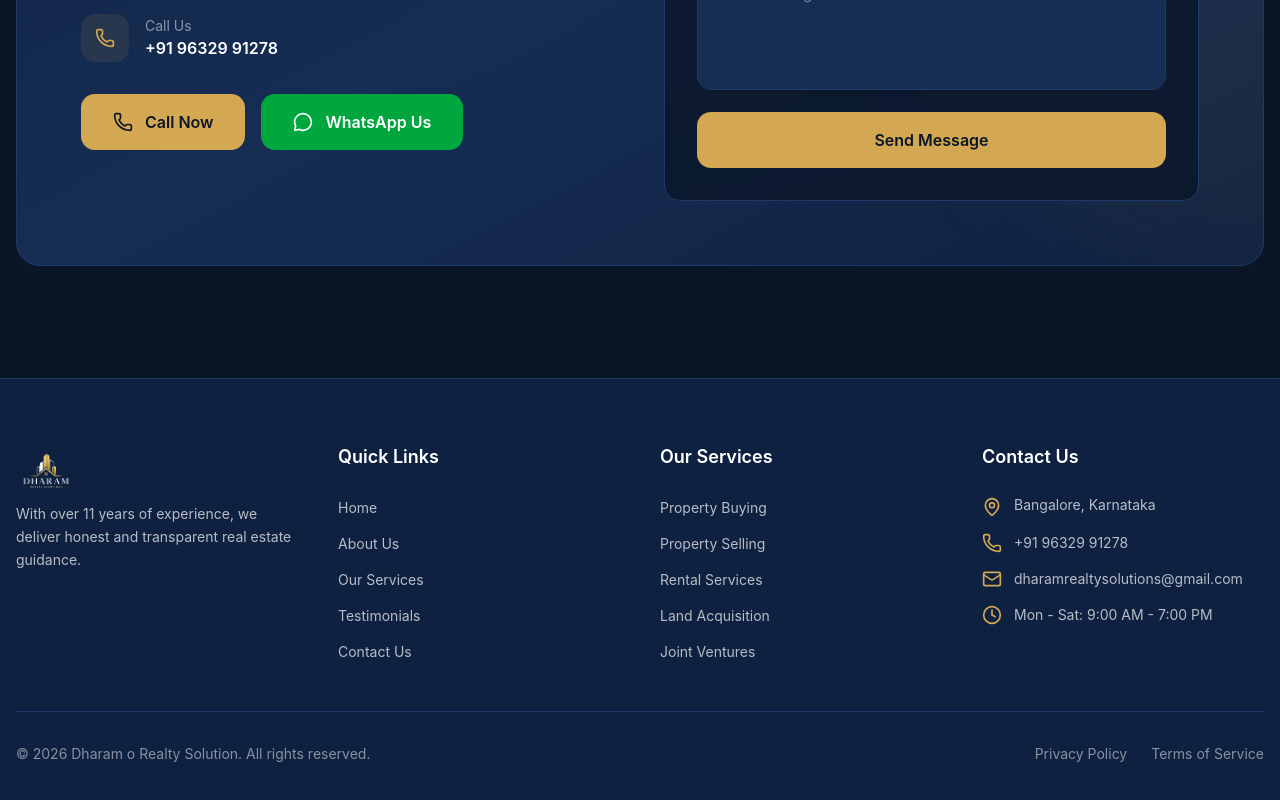
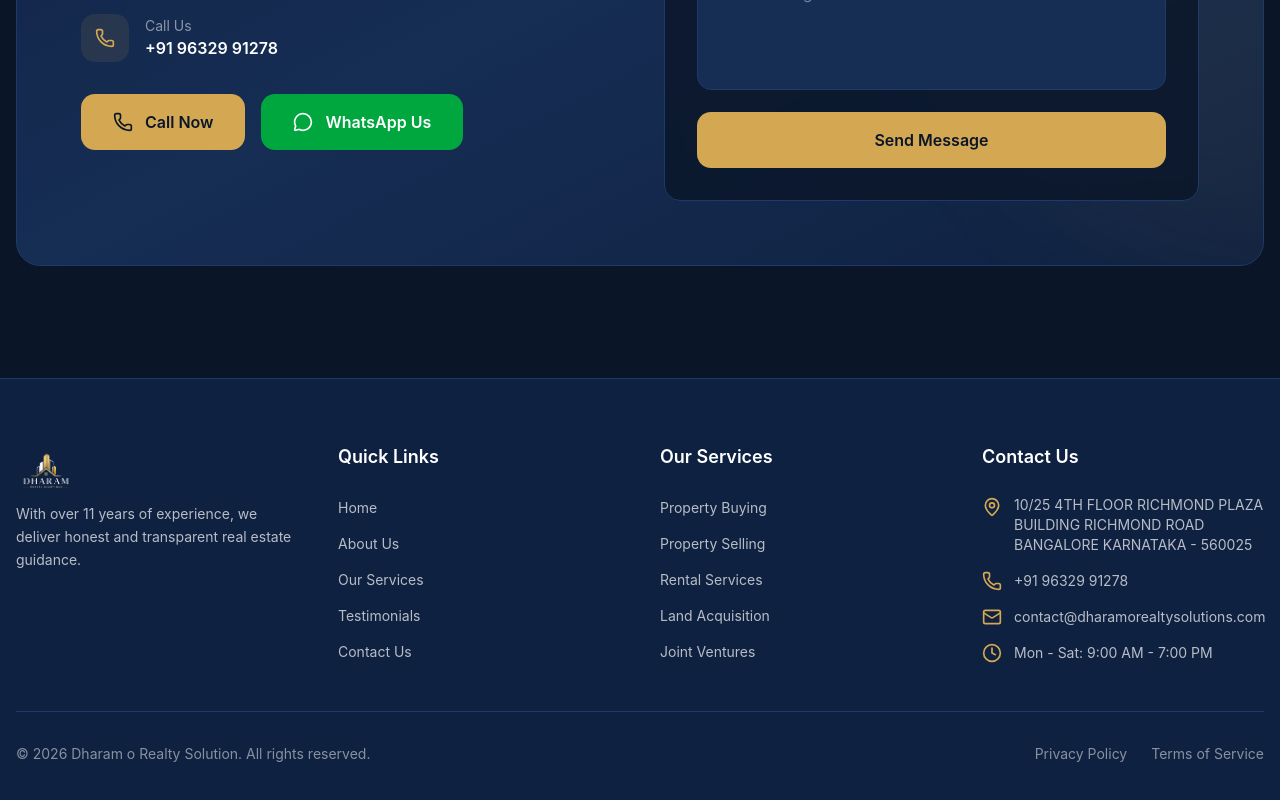
Before and after one commit to jatinjatin05159-pixel/dharamrealtysolutions, a Next.js app in the folder extracted/: page / in a window 1280 px wide. Shown: the part 3236-4036 px from the top of the page. Built offline with nearby package versions, Linux system fonts and the light colour scheme.

Commit message:
Update footer.tsx

```diff
--- a/extracted/components/footer.tsx
+++ b/extracted/components/footer.tsx
@@ -71,7 +71,7 @@ export function Footer() {
               <li className="flex items-start gap-3">
                 <MapPin className="w-5 h-5 text-[#d4a853] flex-shrink-0 mt-0.5" />
                 <span className="text-white/70 text-sm">
-                  Bangalore, Karnataka
+                  10/25 4TH FLOOR RICHMOND PLAZA BUILDING RICHMOND ROAD BANGALORE KARNATAKA - 560025
                 </span>
               </li>
               <li className="flex items-center gap-3">
@@ -83,7 +83,7 @@ export function Footer() {
               <li className="flex items-center gap-3">
                 <Mail className="w-5 h-5 text-[#d4a853] flex-shrink-0" />
                 <a href="mailto:dharamrealtysolutions@gmail.com" className="text-white/70 hover:text-[#d4a853] transition-colors text-sm">
-                  dharamrealtysolutions@gmail.com
+                  contact@dharamorealtysolutions.com
                 </a>
               </li>
               <li className="flex items-center gap-3">
```
